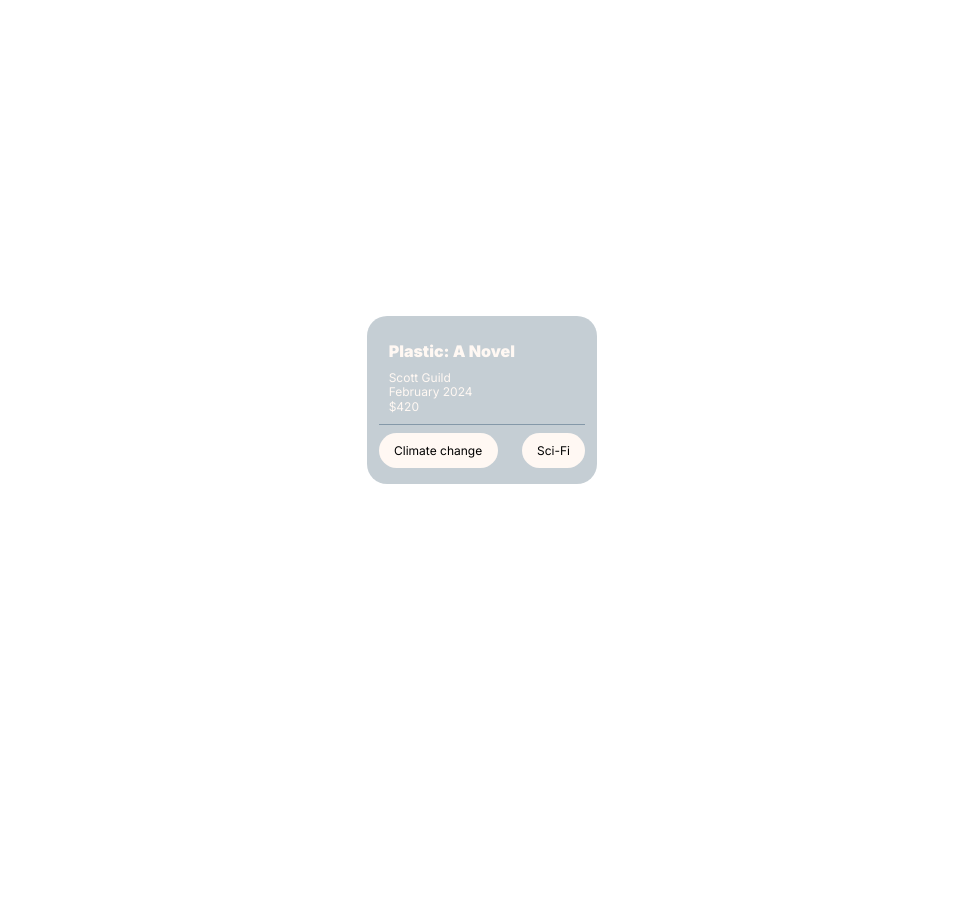
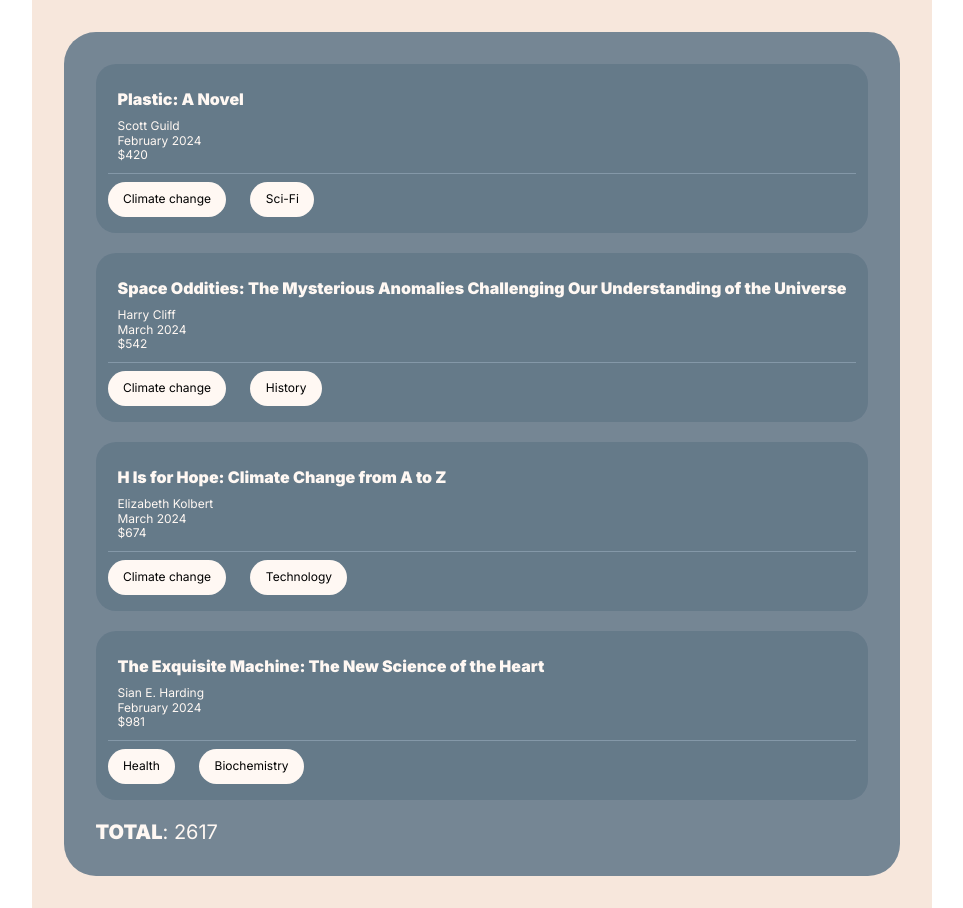
Before and after one commit to AnnaGolmakova/guider-test, a React (Vite) app: page / in a window 1280 px wide. Shown: the whole page, without its empty margins (158-1121 px from the left). Before the commit the page ends 800 px from the top, so only its background shows below. Built offline with nearby package versions, Linux system fonts and the light colour scheme.

Commit message:
сделала список карточек

```diff
--- a/src/App.css
+++ b/src/App.css
@@ -3,6 +3,7 @@
   padding: 2rem;
   max-width: 1280px;
   text-align: center;
+  background-color: var(--background-page);
 }
 
 /* @media (prefers-reduced-motion: no-preference) {} */
--- a/src/App.jsx
+++ b/src/App.jsx
@@ -4,18 +4,12 @@ import "./styles/variables.css";
 import "./App.css";
 
 import { data } from "./data/data";
-import Card from "./components/card/Card";
+import List from "./components/list/List";
 
 function App() {
   return (
     <>
-      <Card
-        title={data[0].title}
-        author={data[0].author}
-        date={data[0].date}
-        price={data[0].price}
-        tags={data[0].tags}
-      />
+      <List items={data} total={2617} />
     </>
   );
 }
--- a/src/components/card/Card.css
+++ b/src/components/card/Card.css
@@ -1,7 +1,7 @@
 .card {
   display: flex;
   flex-direction: column;
-  align-items: flex-start;
+  align-items: stretch;
   box-sizing: border-box;
   border-radius: 20px;
   background-color: var(--background-card);
@@ -32,6 +32,7 @@
   font-weight: 900;
   font-size: 16px;
   line-height: 19.36px;
+  text-align: left;
 }
 
 .button-container {
--- /dev/null
+++ b/src/components/list/List.css
@@ -0,0 +1,20 @@
+.list {
+  display: flex;
+  flex-direction: column;
+  gap: 20px;
+  background-color: var(--background-plate);
+  border-radius: 32px;
+  padding: 32px;
+}
+
+.list__total {
+  align-self: start;
+  color: var(--text-primary);
+  font-size: 20px;
+  line-height: 24px;
+}
+
+.list__total-label {
+  font-weight: 900;
+  text-transform: uppercase;
+}
--- /dev/null
+++ b/src/components/list/List.jsx
@@ -0,0 +1,18 @@
+import "./List.css";
+
+import Card from "../card/Card.jsx";
+
+function List({ items, total }) {
+  return (
+    <main className="list">
+      {items.map((item) => (
+        <Card {...item} key={item.title} />
+      ))}
+      <div className="list__total">
+        <span className="list__total-label">Total</span>: {total}
+      </div>
+    </main>
+  );
+}
+
+export default List;
--- a/src/styles/variables.css
+++ b/src/styles/variables.css
@@ -1,5 +1,5 @@
 :root {
-  --background-page: rgba(255, 248, 243, 1);
+  --background-page: rgba(247, 231, 220, 1);
   --background-plate: rgba(117, 134, 148, 1);
   --background-card: rgba(64, 93, 114, 0.3);
   --backgroun-button: rgba(255, 248, 243, 1);
```
